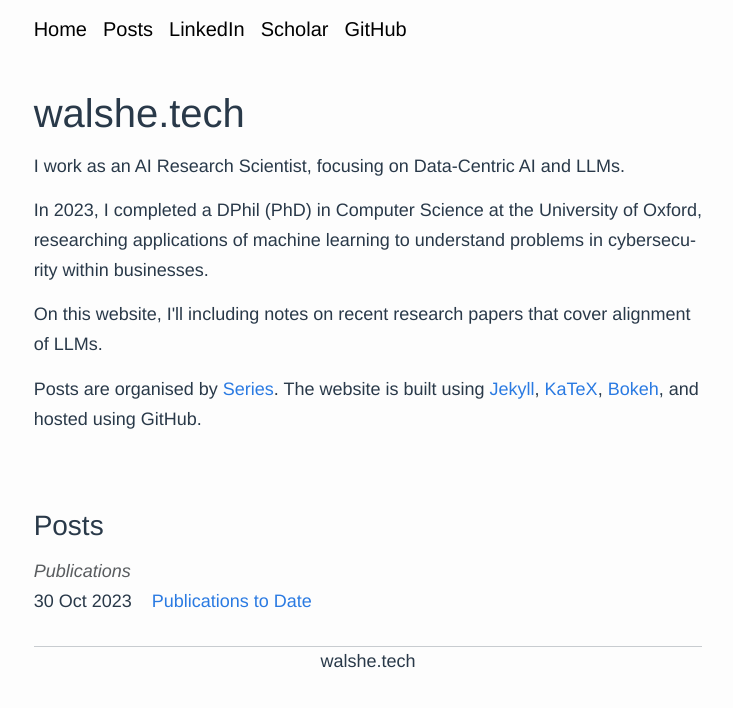
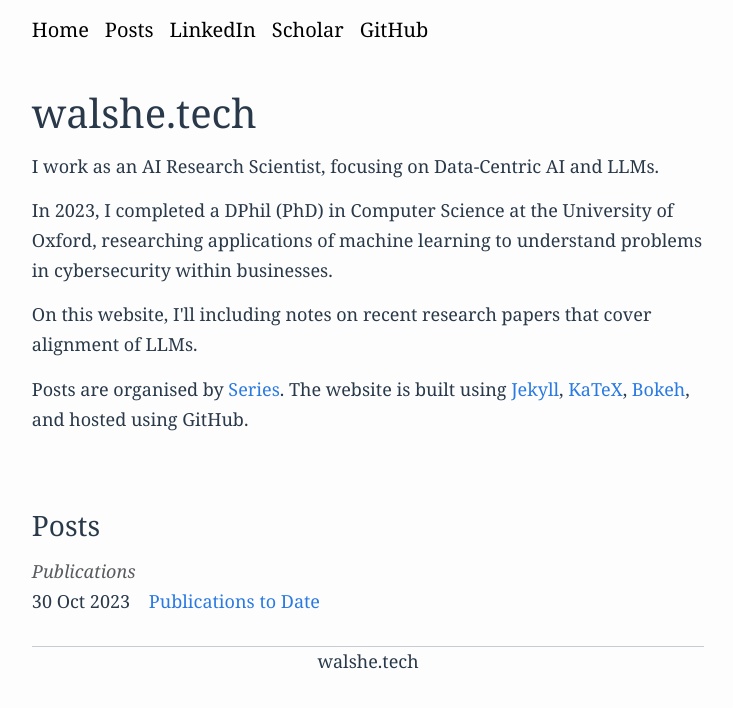
Before and after one commit to t-walshe/t-walshe.github.io, a Jekyll site: the page built from index.html, in a window 1280 px wide. Shown: the top 708 px of the page, without its empty margins (272-1005 px from the left). Built offline with Jekyll 4.4.1, drawn with Linux system fonts in a browser that asks for light colours.

Commit message:
Changed font

```diff
--- a/assets/css/styles.scss
+++ b/assets/css/styles.scss
@@ -4,7 +4,7 @@
 @charset "utf-8";
 
 // CSS variables
-$base-font-family: 'Nunito', Helvetica, Arial, sans-serif;
+$base-font-family: 'Iowan Old Style BT', Georgia, serif;
 $base-font-size: 16px;
 $small-font-size: $base-font-size * 0.875;
 $base-line-height: 1.5;
```
